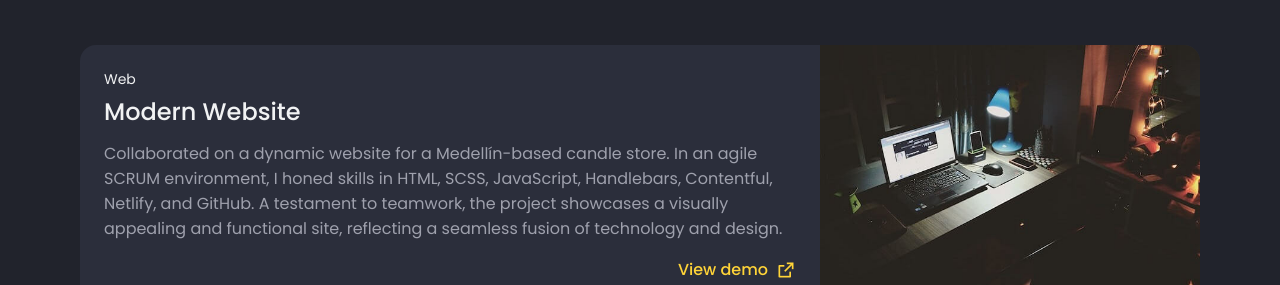
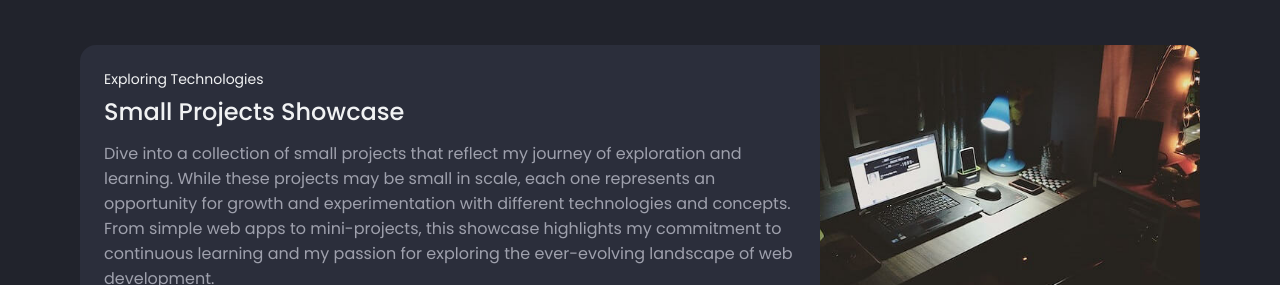
Before and after one commit to tibecvp/tibe-calderon, a plain HTML site: page index.html in a window 1280 px wide. Shown: the part 3798-4083 px from the top of the page. Drawn offline with nearby package versions, Linux system fonts and the light colour scheme.

```diff
--- a/assets/css/styles.css
+++ b/assets/css/styles.css
@@ -856,6 +856,7 @@ svg {
     width: 100%;
     max-width: 380px;
     height: 100%;
+    object-fit: cover;
   }
 
   .projects__button{
--- a/index.html
+++ b/index.html
@@ -332,21 +332,21 @@
                <img src="assets/img/project-img-1.jpg" alt="Projects image" class="projects__img">
 
                <div class="projects__modal">
-                  <span class="projects__subtitle">Web</span>
+                  <span class="projects__subtitle">Exploring Technologies</span>
 
-                  <h2 class="projects__title">Modern Website</h2>
+                  <h2 class="projects__title">Small Projects Showcase</h2>
 
                   <p class="projects_description">
-                     Collaborated on a dynamic website for a Medellín-based candle store. In an agile SCRUM environment, I honed skills in HTML, SCSS, JavaScript, Handlebars, Contentful, Netlify, and GitHub. A testament to teamwork, the project showcases a visually appealing and functional site, reflecting a seamless fusion of technology and design.
+                     Dive into a collection of small projects that reflect my journey of exploration and learning. While these projects may be small in scale, each one represents an opportunity for growth and experimentation with different technologies and concepts. From simple web apps to mini-projects, this showcase highlights my commitment to continuous learning and my passion for exploring the ever-evolving landscape of web development.
                   </p>
 
-                  <a href="#" class="projects__button">
-                     View demo <i class="ri-external-link-line"></i>
+                  <a href="https://tibecvp.github.io/layoutAndStyles/" target="_blank" class="projects__button">
+                     View more <i class="ri-external-link-line"></i>
                   </a>
                </div>
             </article>
 
-            <article class="projects__card">
+            <!-- <article class="projects__card">
                <img src="assets/img/project-img-2.jpg" alt="Projects image" class="projects__img">
 
                <div class="projects__modal">
@@ -380,7 +380,7 @@
                      View demo <i class="ri-external-link-line"></i>
                   </a>
                </div>
-            </article>
+            </article> -->
 
          </div>
       </section>
```
